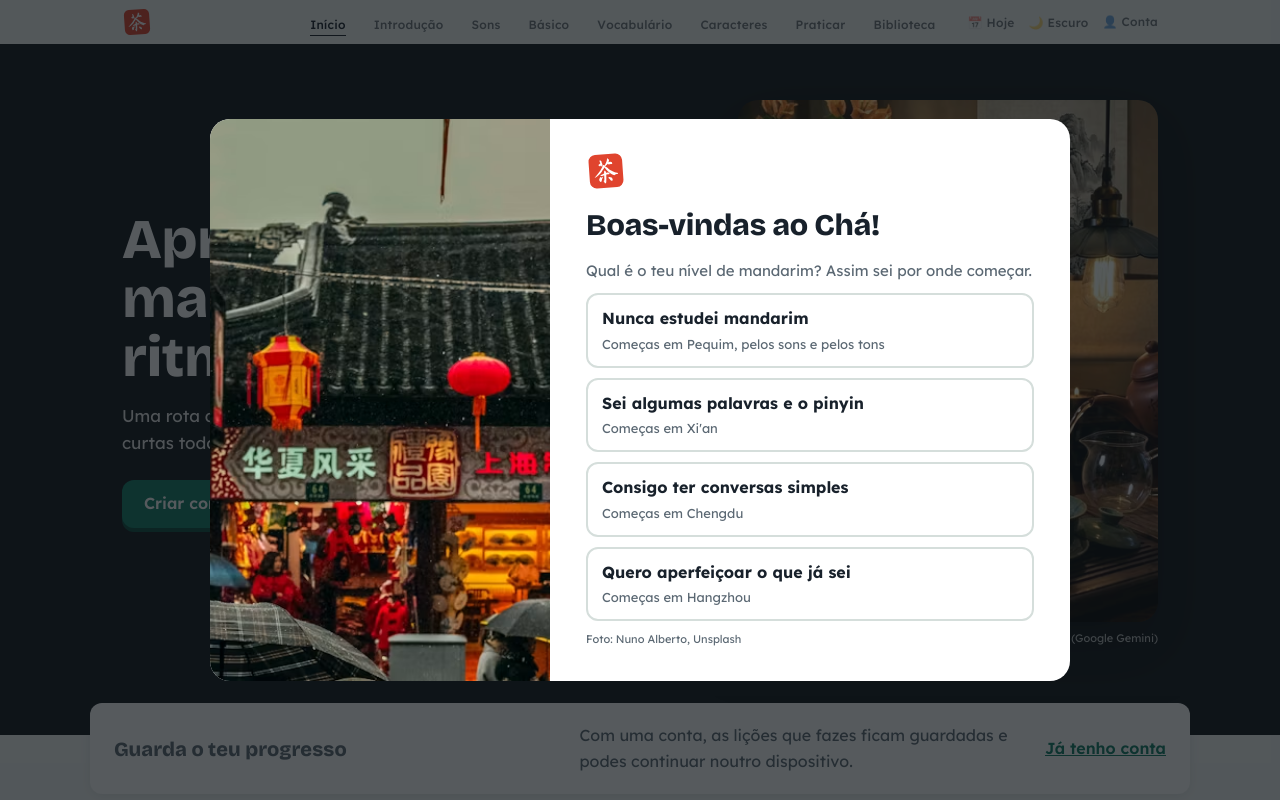
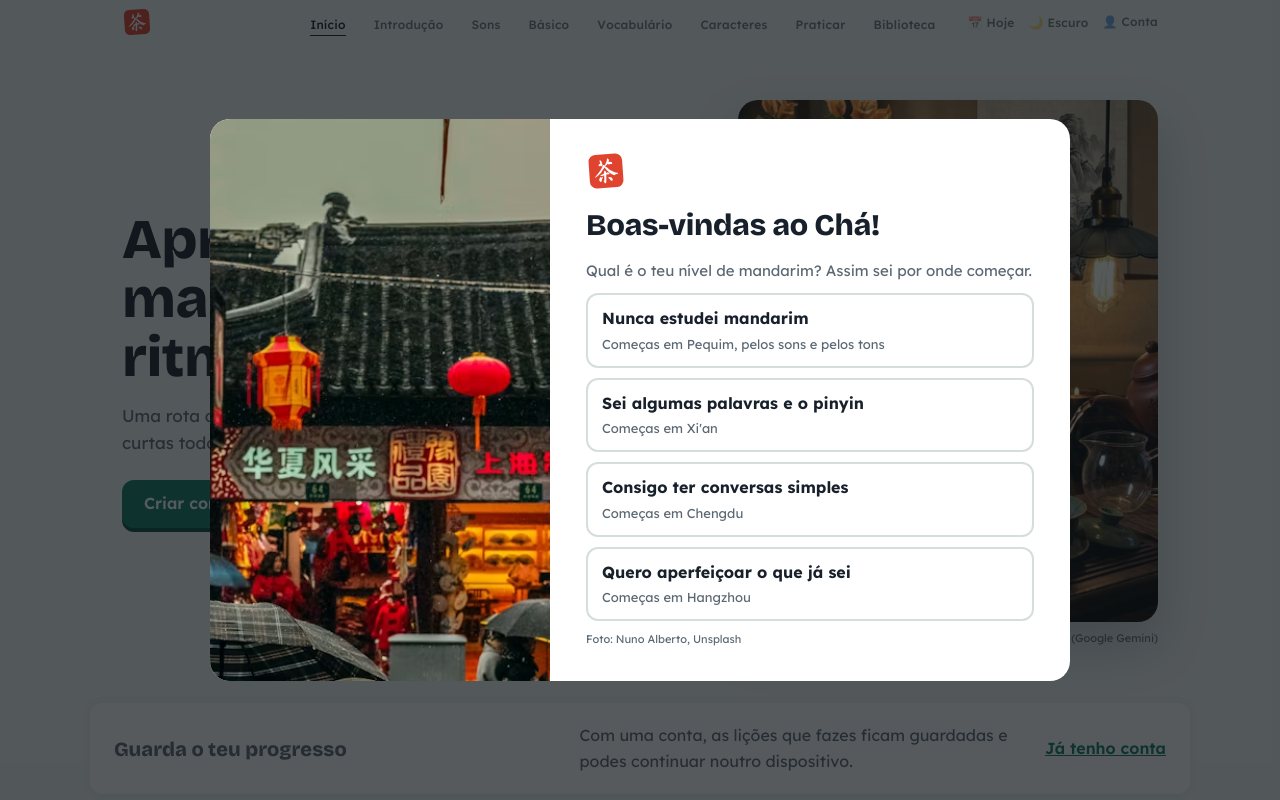
Before and after one commit to SCCPScar/MandarinCourse, a PHP site: page / in a window 1280 px wide. Run offline with PHP 8.4, Linux system fonts and the light colour scheme; data comes from the database, SQL or seed files in the repository; data that the repository does not hold is empty.

Commit message:
Hero da página inicial com o fundo porcelana da marca
- O fundo passa de #0F1519 (fundo do modo escuro) para var(--paper) e o texto para var(--ink)
- No modo escuro as variáveis trocam sozinhas
- Botão "Ver a rota" branco com contorno, para se ver no fundo claro

Co-Authored-By: Claude Opus 5.5 <noreply@anthropic.com>
Claude-Session: https://claude.ai/code/session_01527Jri6dhBVLGBbTPk8Mhm

```diff
--- a/mandarin_project/css/inicio.css
+++ b/mandarin_project/css/inicio.css
@@ -174,8 +174,12 @@
 
 /* ═══ HERO EM CARTÃO ═══
    Aqui eu mudo o hero para duas colunas: o texto à esquerda e a imagem num cartão à direita.
-   O fundo fica escuro e liso, por isso deixo de precisar do degradê por cima da foto. */
+   Uso as cores da marca: o fundo porcelana (--paper) e o texto em tinta (--ink).
+   No modo escuro estas variáveis trocam sozinhas (ver dark.css).
+   Como a imagem já não fica por baixo do texto, deixo de precisar do degradê. */
 .hero-cha--cartao {
+  background: var(--paper);
+  color: var(--ink);
   display: grid;
   grid-template-columns: 1fr auto;
   align-items: center;
@@ -184,16 +188,19 @@
   padding: 56px max(var(--page-gutter), calc((100% - var(--page-max)) / 2 + var(--page-gutter))) 88px;
 }
 .hero-cha--cartao::after { display: none; }
-.hero-cha--cartao .hero-cha__texto { margin: 0; max-width: 520px; }
+.hero-cha--cartao .hero-cha__texto { margin: 0; max-width: 520px; color: var(--ink); }
+.hero-cha--cartao p { color: var(--ink-light); opacity: 1; }
+/* O segundo botão fica branco com contorno, para se ver bem no fundo claro */
+.hero-cha--cartao .botao-cha--claro { background: var(--white); color: var(--ink); border: 1.5px solid var(--paper-dark); }
 .hero-cha__cartao { position: relative; z-index: 1; margin: 0; width: 420px; }
 .hero-cha__cartao img {
   display: block;
   width: 100%;
   height: auto;
   border-radius: 20px;
-  box-shadow: 0 24px 60px rgba(0, 0, 0, 0.45);
+  box-shadow: 0 24px 50px rgba(24, 33, 43, 0.22);
 }
-.hero-cha__cartao figcaption { margin-top: 8px; font-size: 11px; color: rgba(255, 255, 255, 0.7); text-align: right; }
+.hero-cha__cartao figcaption { margin-top: 8px; font-size: 11px; color: var(--ink-light); text-align: right; }
 
 @media (max-width: 900px) {
   .hero-cha--cartao { grid-template-columns: 1fr; justify-items: center; gap: 28px; padding-top: 32px; }
```
